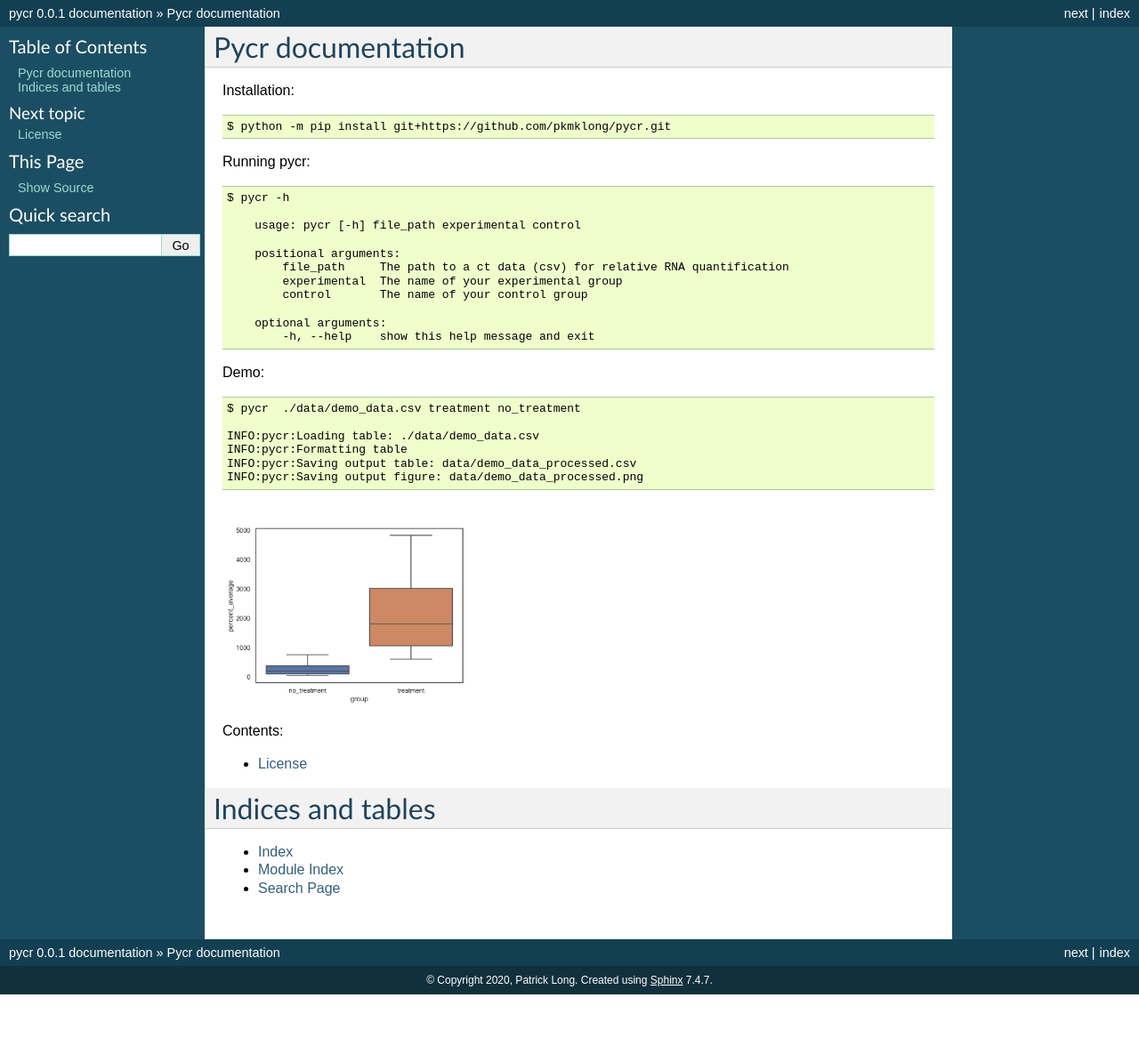
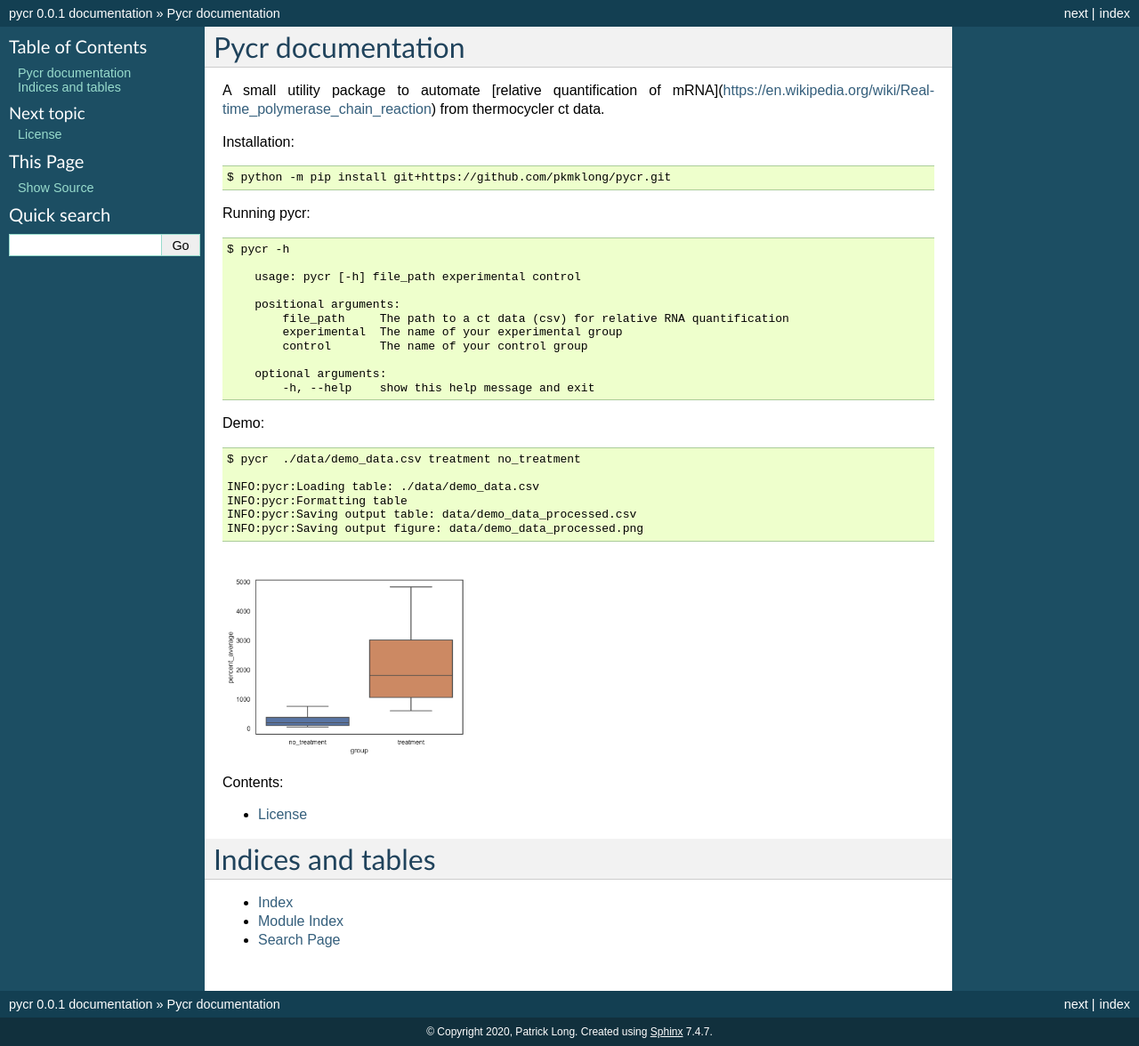
Before and after one commit to patrickmlong/pycr, a Sphinx documentation site: the page built from docs/index.rst, in a window 1280 px wide. Shown: the whole page at 89% size. Built offline with Sphinx 7.4.7, drawn with Linux system fonts in a browser that asks for light colours; before the commit the page ends 1118 px from its top, so only the background shows below that.

Commit message:
update index.rst description

```diff
--- a/docs/index.rst
+++ b/docs/index.rst
@@ -1,5 +1,6 @@
 Pycr documentation
 =====================================
+A small utility package to automate [relative quantification of mRNA](https://en.wikipedia.org/wiki/Real-time_polymerase_chain_reaction) from thermocycler ct data.
 
 Installation::
 
```
